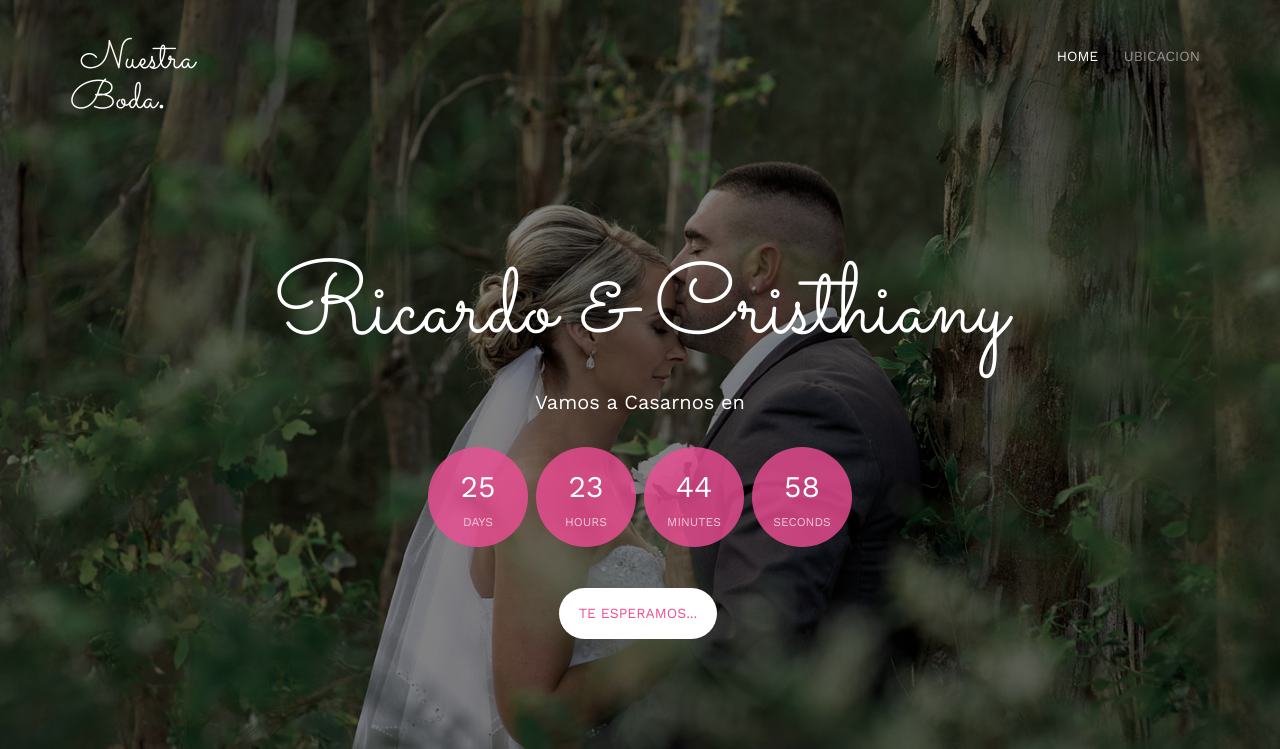
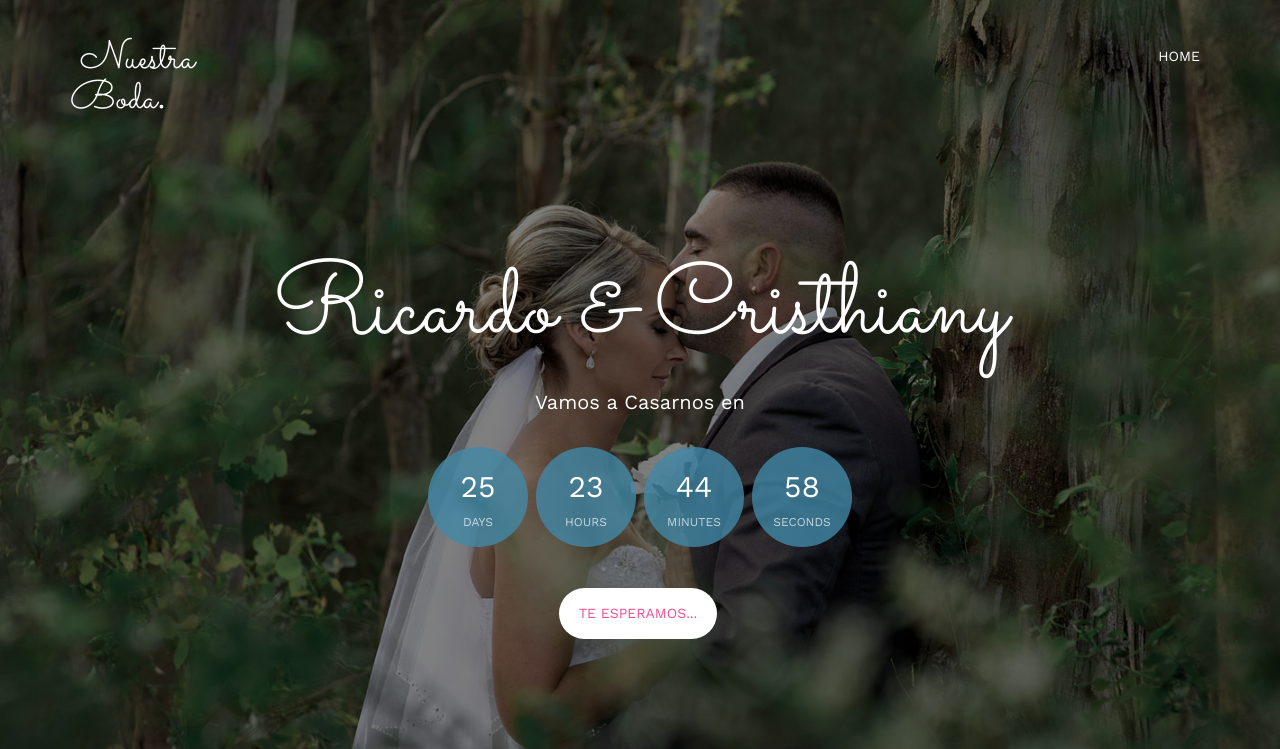
Before and after one commit to alivan11/BodaRicardoAndCristhiany.github.io, a plain HTML site: page index.html in a window 1280 px wide. Shown: the top 749 px of the page. Drawn offline with nearby package versions, Linux system fonts and the light colour scheme; files whose address does not match are found by name.

Commit message:
deleted menu delete

```diff
--- a/css/style.css
+++ b/css/style.css
@@ -942,7 +942,7 @@ form label {
   display: inline-block;
   width: 100px;
   height: 100px;
-  background: rgba(241, 78, 149, 0.8);
+  background: rgba(67, 137, 167, 0.8);
   margin: 0 4px;
   -webkit-border-radius: 50%;
   -moz-border-radius: 50%;
--- a/index.html
+++ b/index.html
@@ -79,7 +79,7 @@
 				<div class="col-xs-10 text-right menu-1">
 					<ul>
 						<li class="active"><a href="index.html">HOME</a></li>
-						<li><a href="contact.html">UBICACION</a></li>
+
 					</ul>
 				</div>
 			</div>
@@ -87,7 +87,7 @@
 		</div>
 	</nav>
 
-	<header id="fh5co-header" class="fh5co-cover" role="banner" style="background-image:url(images/img_bg_2.jpg);" data-stellar-background-ratio="0.5">
+	<header id="fh5co-header" class="fh5co-cover"  role="banner" style="background-image:url(images/img_bg_2.jpg);" data-stellar-background-ratio="0.5">
 		<div class="overlay"></div>
 		<div class="container">
 			<div class="row">
```
Also changed, not shown: contact.html (+1 -1 lines).
